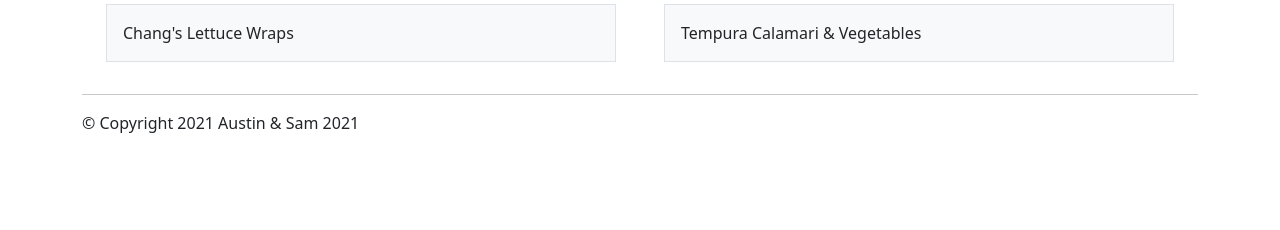
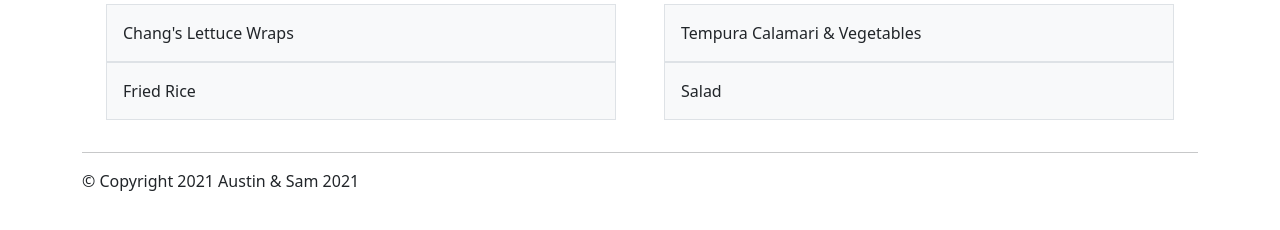
Before and after one commit to Kayeaus/InClassMenuChallenge, a plain HTML site: page index.html in a window 1280 px wide. Shown: the part 242-472 px from the top of the page. Drawn offline with nearby package versions, Linux system fonts and the light colour scheme.

Commit message:
Update index.html

```diff
--- a/index.html
+++ b/index.html
@@ -63,6 +63,16 @@
           </div>
         </div>
       </div>
+      <div class="container px-4">
+        <div class="row gx-5">
+          <div class="col">
+           <div class="p-3 border bg-light">Fried Rice</div>
+          </div>
+          <div class="col">
+            <div class="p-3 border bg-light">Salad</div>
+          </div>
+        </div>
+      </div>
 
       <footer style="margin-top:2em; margin-bottom:2em;">
         <hr>
```
